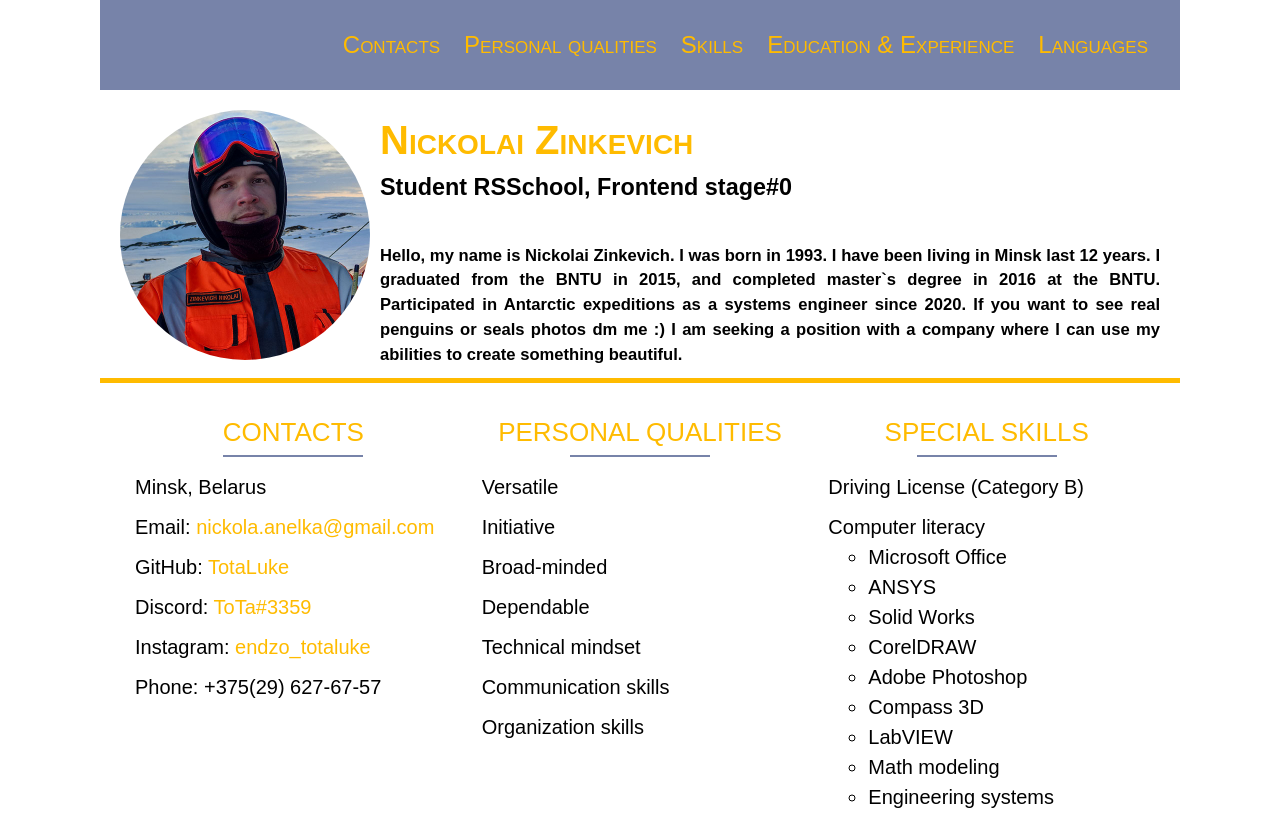
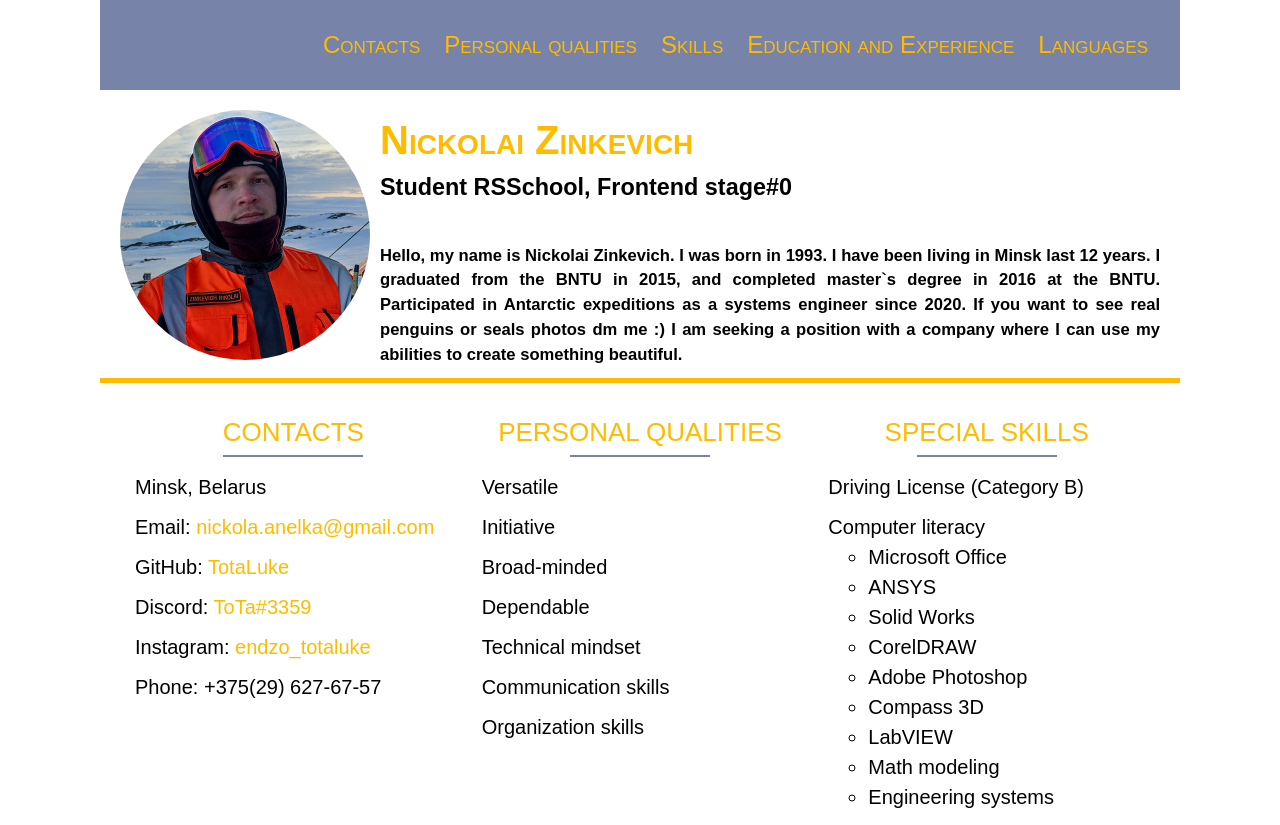
Before and after one commit to TotaLuke/rsschool-cv, a plain HTML site: page index.html in a window 1280 px wide. Shown: the top 825 px of the page. Drawn offline with Linux system fonts and the light colour scheme.

Commit message:
fix: fix html issues

```diff
--- a/index.html
+++ b/index.html
@@ -31,7 +31,7 @@
           </li>
           <li class="nav-item">
             <a href="#education" class="nav-link">
-              Education & Experience</a>
+              Education and Experience</a>
           </li>
           <li class="nav-item">
             <a href="#english" class="nav-link">
```
